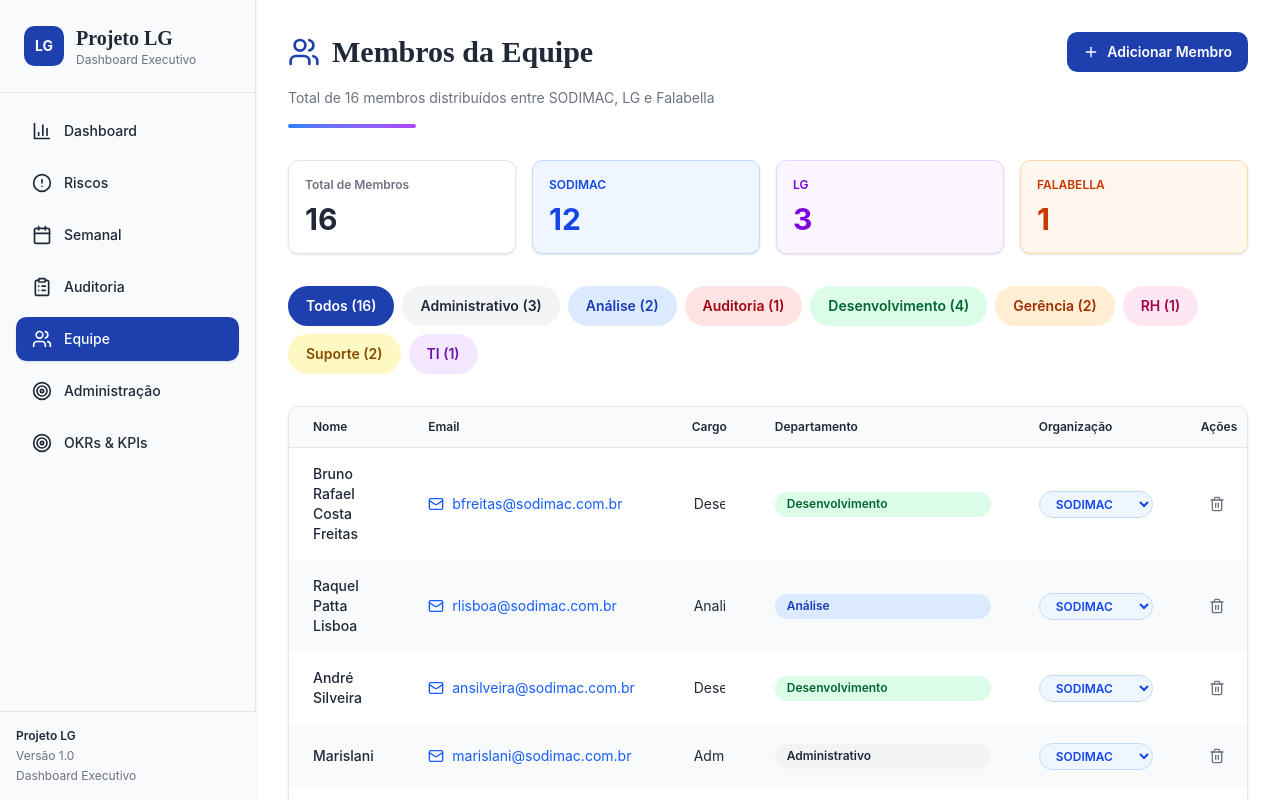
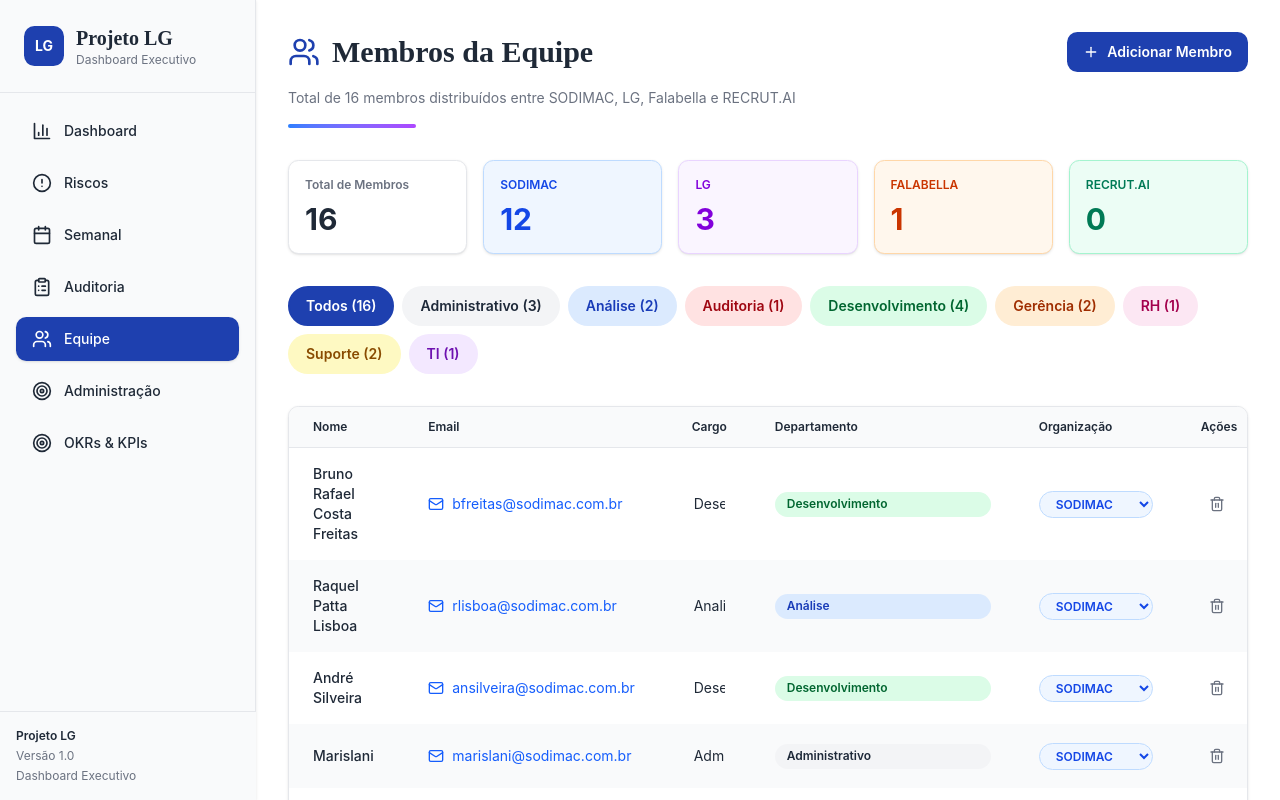
Before and after one commit to recesp-lab/lg-executive-command-center, a React (Vite) app in the folder newproject/: page /team in a window 1280 px wide. Built offline with nearby package versions, Linux system fonts and the light colour scheme.

Commit message:
Add RECRUT.AI to team member statistics
Updated team member statistics to include RECRUT.AI and adjusted layout for organization stats.

```diff
--- a/newproject/src/components/TeamMembers.tsx
+++ b/newproject/src/components/TeamMembers.tsx
@@ -139,7 +139,7 @@
           </Button>
         </div>
         <p className="text-sm text-muted-foreground mb-4">
-          Total de {stats.total} membros distribuídos entre SODIMAC, LG e Falabella
+          Total de {stats.total} membros distribuídos entre SODIMAC, LG, Falabella e RECRUT.AI
         </p>
         <div className="h-1 w-32 bg-gradient-to-r from-blue-500 to-purple-500 rounded"></div>
       </div>
@@ -194,7 +194,7 @@
       )}
 
       {/* Organization Stats */}
-      <div className="grid grid-cols-2 lg:grid-cols-4 gap-4 mb-8">
+     <div className="grid grid-cols-2 lg:grid-cols-5 gap-4 mb-8">
         <div className="bg-white rounded-lg border border-border shadow-sm p-4">
           <p className="text-xs text-muted-foreground font-semibold mb-2">Total de Membros</p>
           <p className="text-3xl font-bold text-foreground">{stats.total}</p>
@@ -211,6 +211,12 @@
           <p className="text-xs text-orange-700 font-semibold mb-2">FALABELLA</p>
           <p className="text-3xl font-bold text-orange-700">{stats.falabella}</p>
         </div>
+<div className="bg-emerald-50 rounded-lg border border-emerald-200 shadow-sm p-4">
+  <p className="text-xs text-emerald-700 font-semibold mb-2">RECRUT.AI</p>
+  <p className="text-3xl font-bold text-emerald-700">
+    {stats.recrutai}
+  </p>
+</div>
       </div>
 
       {/* Departments Tabs - clique para filtrar a tabela abaixo */}
```
